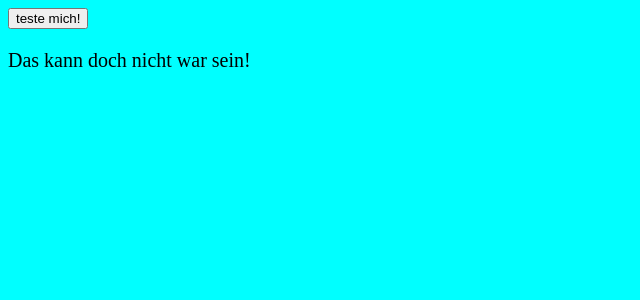
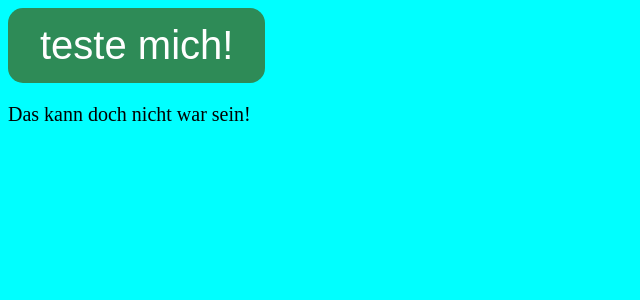
Before and after one commit to NickHelmchen/Faecherwahl, a PHP site: page /main.html in a window 1280 px wide. Shown: the top 300 px of the page, without its empty margins (0-640 px from the left). Run offline with PHP 8.4, Linux system fonts and the light colour scheme.

Commit message:
Update style.css

```diff
--- a/style.css
+++ b/style.css
@@ -7,14 +7,14 @@ p {
     font-family: 'Times New Roman', Times, serif;
 }
 
-.button {
-    background-color: crimson;
+.button1 {
+    background-color: seagreen;
     border: none;
     border-radius: 15px;
     color: white;
     padding: 15px 32px;
     text-align: center;
-    text-decoration: underline;
+    text-decoration: none;
     display: inline-block;
-    font-size: 16px;
+    font-size: 40px;
 }
```
